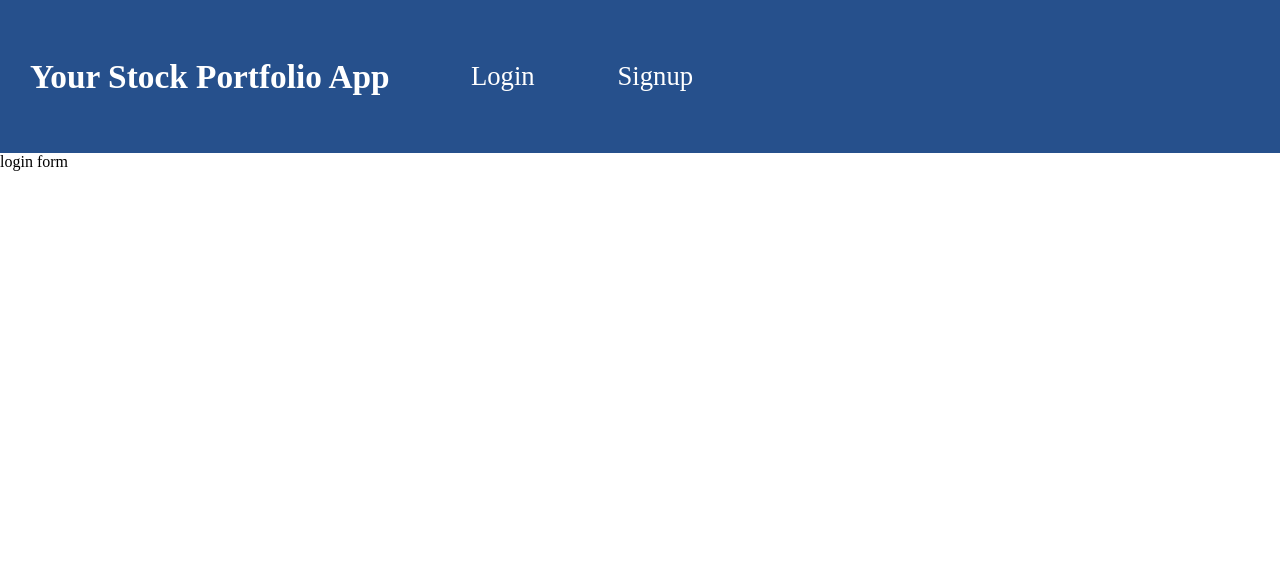
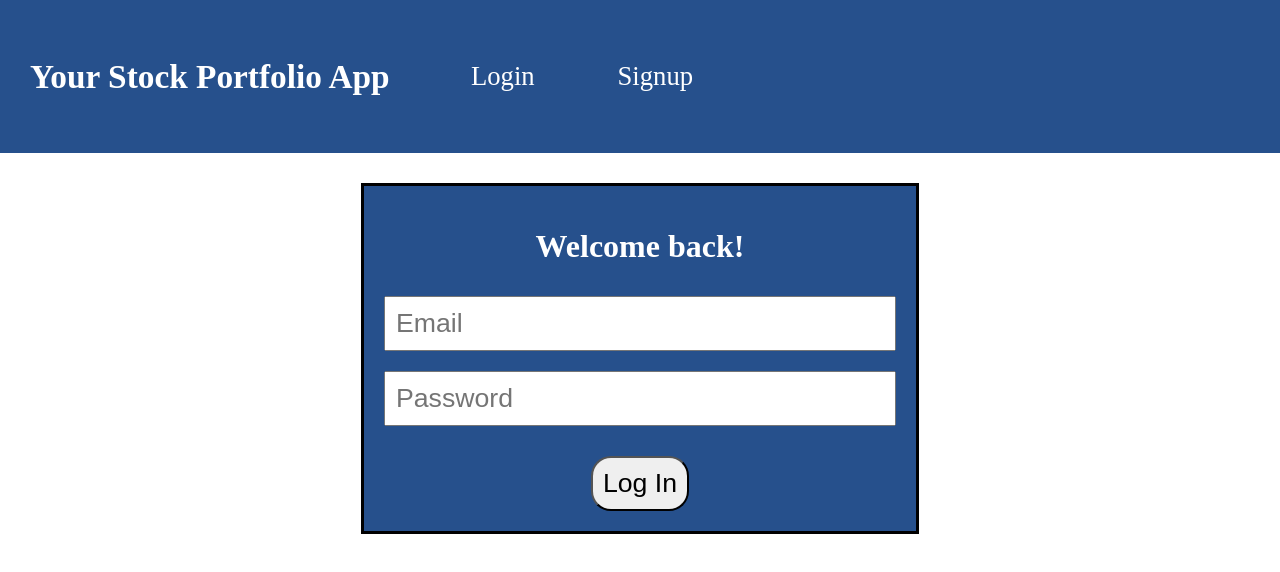
Before and after one commit to qiuyunchen/Stock-Portfolio-App, a React (Create React App) app in the folder frontend/: page /#/ in a window 1280 px wide. Shown: the top 572 px of the page. Built offline with nearby package versions, Linux system fonts and the light colour scheme; no server answers; the HTML template or start-up script is replaced by a standard one.

Commit message:
frontend: added login form

```diff
--- a/frontend/src/components/login.js
+++ b/frontend/src/components/login.js
@@ -1,12 +1,62 @@
 import React from 'react';
 import firebase from '../firebase';
+import './styling/login.css';
 
 export default class Login extends React.Component {
     state = {
+        email: '',
+        password: '',
+        error: '',
+    }
 
+    handleInput = e =>{
+        this.setState({[e.target.name]: e.target.value});
+    }
+
+    handleSubmit = e =>{
+        e.preventDefault();
+        const {email, password} = this.state;
+
+        firebase.auth().signInWithEmailAndPassword(email, password)
+            .then(yay =>{
+                console.log('logged in...', yay);
+            })
+            .catch(err =>{
+                console.log('log in error...', err.message);
+            })
     }
 
     render(){
-        return <div>login form</div>
+        const {email, password, error} = this.state;
+
+        return (<>
+
+        <form className='login-form'>
+            <h1 className='full-row text-center white'>Welcome back!</h1>
+
+            <input
+                name='email'
+                placeholder='Email'
+                type='text'
+                className='full-row space input'
+                value={email}
+                onChange={this.handleInput}></input>
+            <input
+                name='password'
+                placeholder='Password'
+                type='password'
+                className='full-row space input'
+                value={password}
+                onChange={this.handleInput}></input>
+
+            {/* Submit button */}
+            <button
+                type="submit"
+                className='button'
+                onClick={this.handleSubmit}>
+                Log In
+            </button>
+        </form>
+        </>);
     }
 }
--- /dev/null
+++ b/frontend/src/components/styling/login.css
@@ -0,0 +1,36 @@
+/* #00F2C6 */
+.login-form {
+    background-color: #26508C;
+    border: 3px solid black;
+    display: flex;
+    flex-wrap: wrap;
+    justify-content: center;
+    align-items: center;
+    max-width: 1000px;
+    width: 40%;
+    margin: auto;
+    padding: 20px;
+    margin-top: 30px;
+}
+.full-row {
+    width: 100%;
+}
+.space {
+    margin: 10px 0px;
+}
+.text-center {
+    text-align: center;
+}
+.white {
+    color: white;
+}
+.input {
+    padding: 10px;
+    font-size: 20pt;
+}
+.button {
+    font-size: 20pt;
+    padding: 10px;
+    border-radius: 20px;
+    margin-top: 20px;
+}
```
